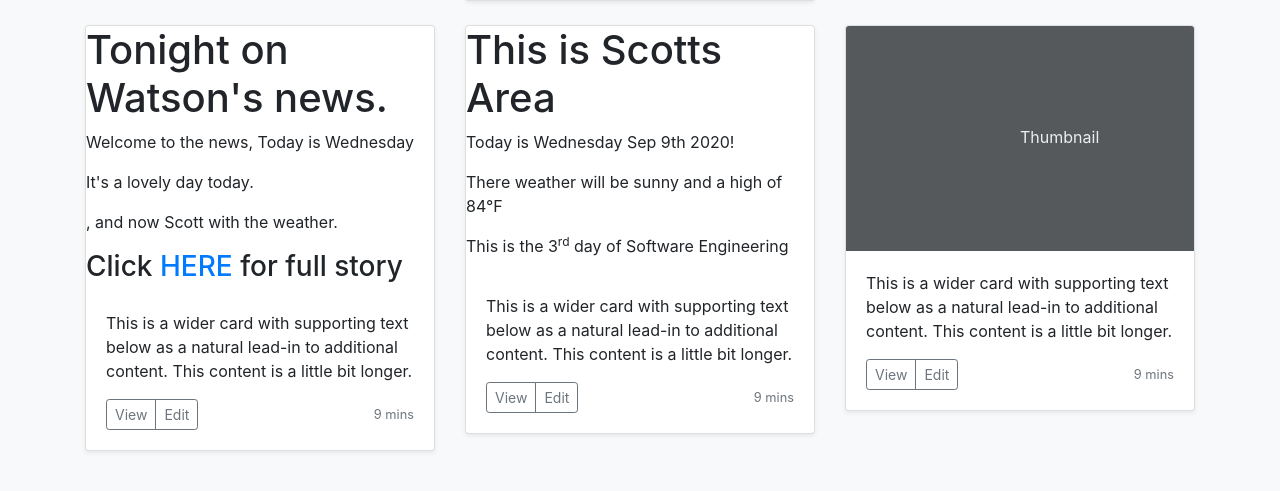
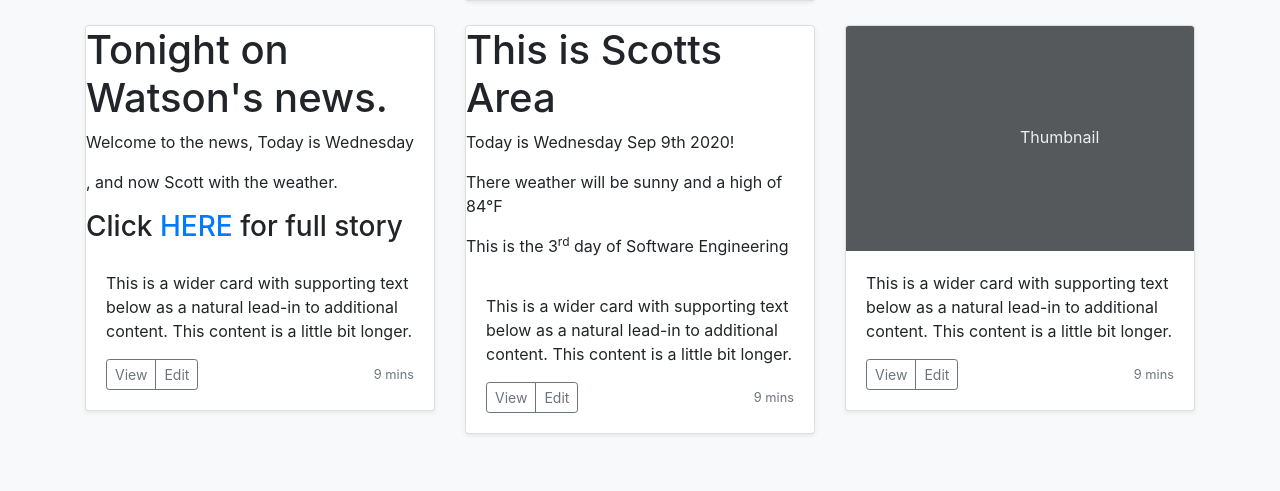
Before and after one commit to gsantella/git-practice, a PHP site: page / in a window 1280 px wide. Shown: the part 1121-1612 px from the top of the page. Run offline with PHP 8.4, Linux system fonts and the light colour scheme.

Commit message:
Removed lovely day line in sam.php

```diff
--- a/src/includes/sam.php
+++ b/src/includes/sam.php
@@ -1,5 +1,4 @@
 <h1>Tonight on Watson's news.</h1>
 <p>Welcome to the news, Today is <?= date('l') ?></p>
-<p>It's a lovely day today.</p>
 <p>, and now Scott with the weather.</p>
 <h3>Click <a href="https://www.youtube.com/watch?v=dQw4w9WgXcQ">HERE</a> for full story</h3>
```
